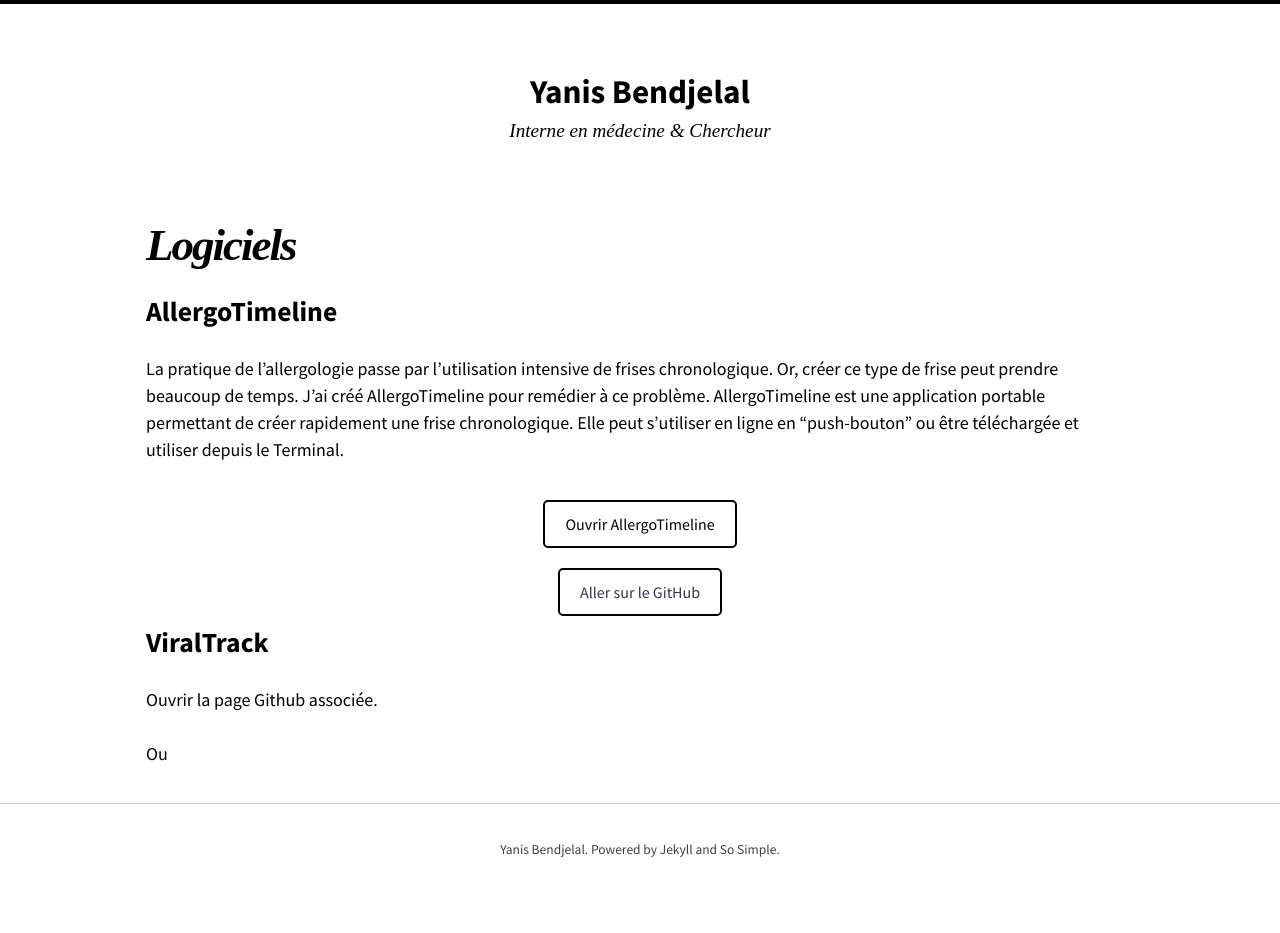
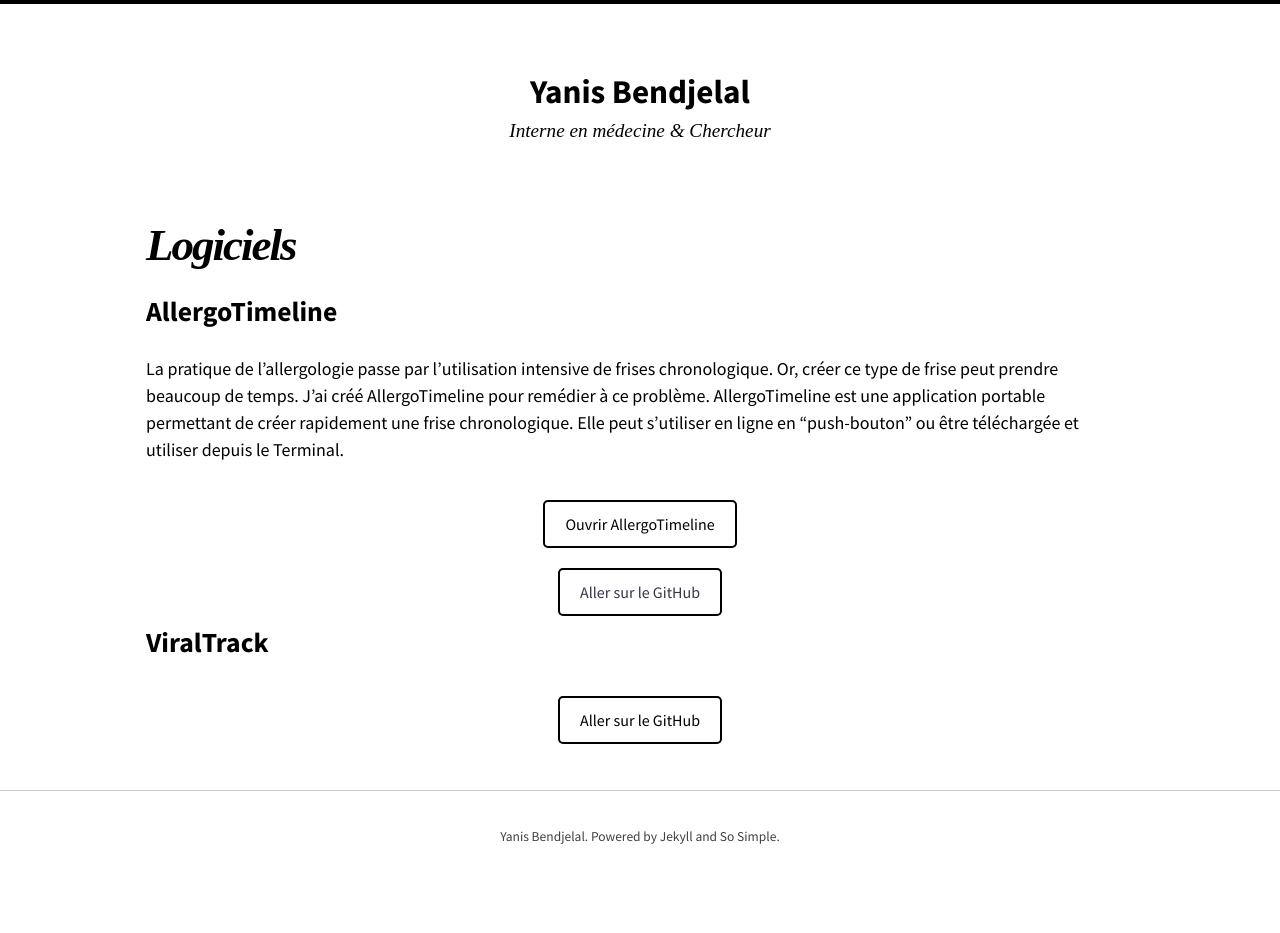
Before and after one commit to Bendjelal/bendjelal.github.io, a Jekyll site: the page built from software/software.md, in a window 1280 px wide. Built offline with Jekyll 4.4.1, drawn with Linux system fonts in a browser that asks for light colours; nearby versions of some CDN libraries.

Commit message:
Update software.md

```diff
--- a/software/software.md
+++ b/software/software.md
@@ -51,6 +51,38 @@ La pratique de l'allergologie passe par l'utilisation intensive de frises chrono
 
 ## ViralTrack
 
-Ouvrir la page Github associée.
-
-Ou
+<html lang="fr">
+<head>
+    <meta charset="UTF-8">
+    <meta name="viewport" content="width=device-width, initial-scale=1.0">
+    <title>Votre Titre</title>
+    <style>
+        .button-container {
+            text-align: center;
+            margin-top: 20px;
+        }
+        .custom-button {
+            display: inline-block;
+            margin: 10px;
+            padding: 10px 20px;
+            font-size: 16px;
+            text-decoration: none;
+            border-radius: 5px;
+            border: 2px solid black;
+        }
+        .custom-button:first-of-type {
+            background-color: white;
+            color: black;
+        }
+        .custom-button:hover {
+            background-color: black;
+            color: white;
+        }
+    </style>
+</head>
+<body>
+    <div class="button-container">
+        <a href="https://github.com/PierreBSC/Viral-Track" target="_blank" class="custom-button">Aller sur le GitHub</a>
+    </div>
+</body>
+</html>
```
